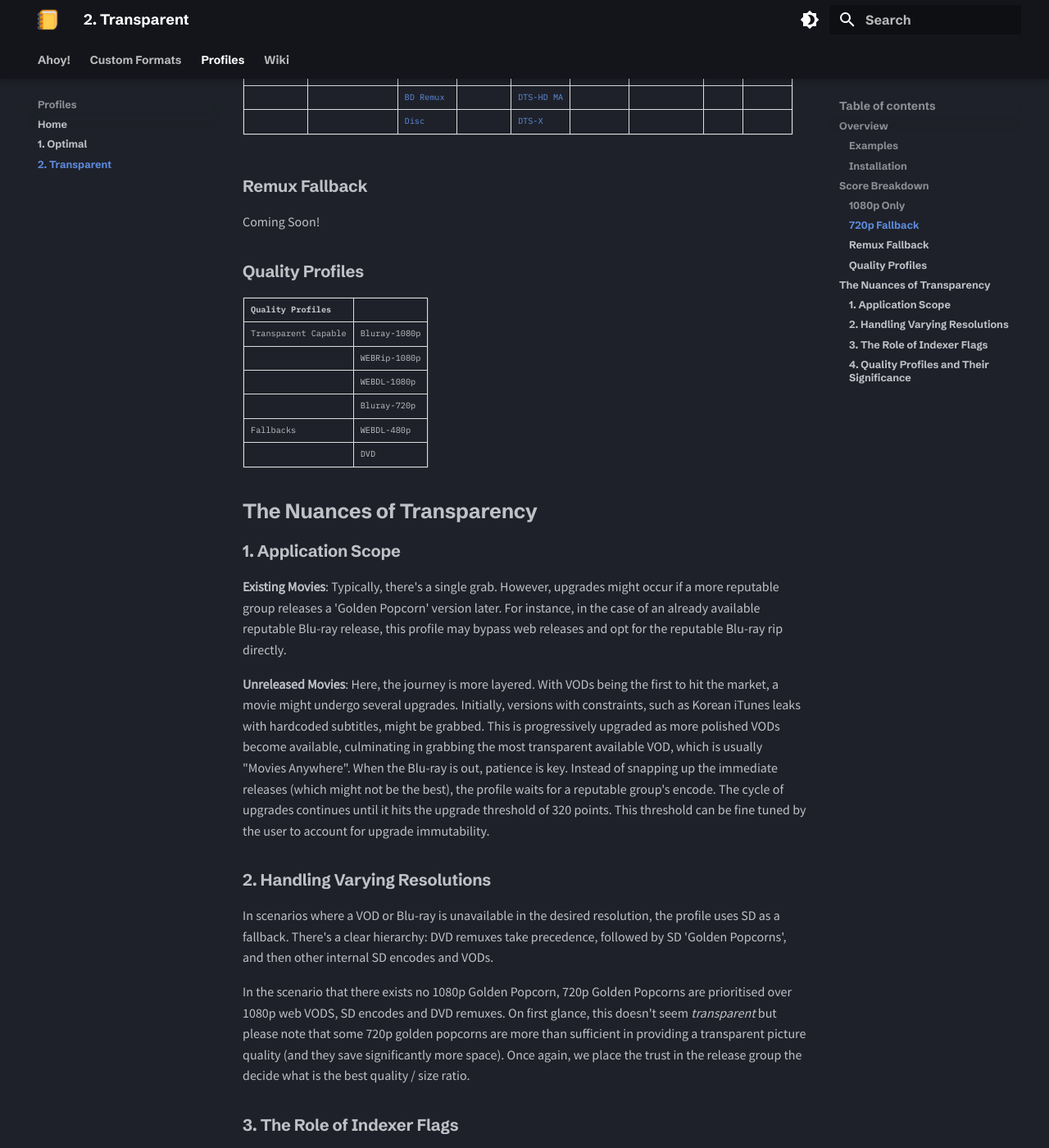
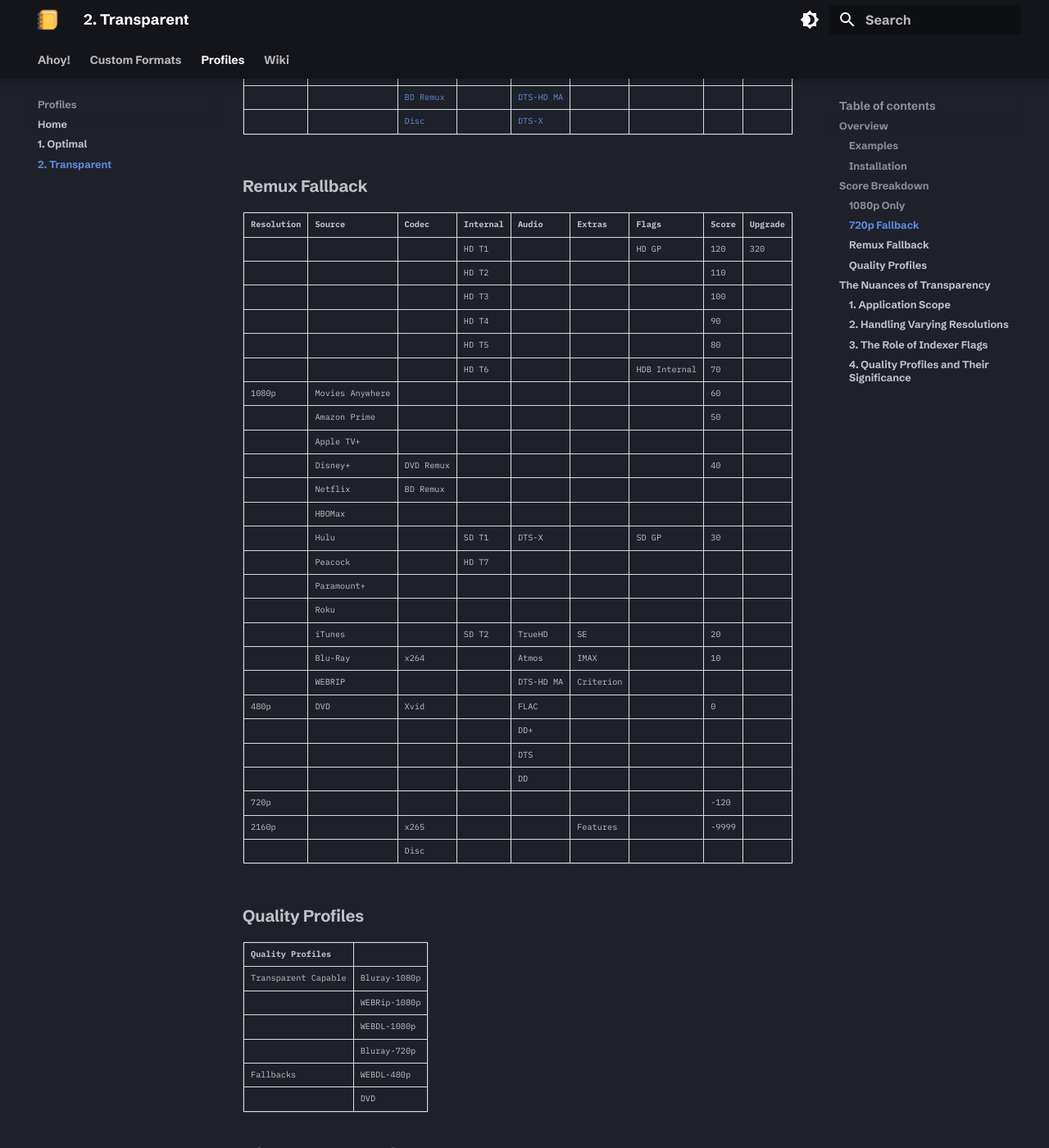
Before and after one commit to santiagosayshey/website, an MkDocs documentation site: the page built from docs/Profiles/Transparent.md, in a window 1280 px wide and 1400 px high, scrolled down 2442 px. Shown: the whole window at 82% size. Built offline with MkDocs 1.6.1 and Material for MkDocs 9.7.7, drawn with Linux system fonts in a browser that asks for light colours.

Commit message:
added transparent remux fallback

```diff
--- a/docs/Profiles/Transparent.md
+++ b/docs/Profiles/Transparent.md
@@ -90,7 +90,34 @@ In addition to the previous fallbacks, this version allows grabbing 720p golden
 
 ### Remux Fallback
 
-Coming Soon!
+|Resolution|Source|Codec|Internal|Audio|Extras|Flags|Score|Upgrade|
+|---|---|---|---|---|---|---|---|---|
+||||HD T1|||HD GP|120|320|
+||||HD T2||||110|
+||||HD T3||||100|
+||||HD T4||||90|
+||||HD T5||||80|
+||||HD T6|||HDB Internal|70|
+|1080p|Movies Anywhere||||||60|
+||Amazon Prime||||||50|
+||Apple TV+||||||
+||Disney+|DVD Remux|||||40|
+||Netflix|BD Remux|||||
+||HBOMax||||||
+||Hulu||SD T1|DTS-X||SD GP|30|
+||Peacock||HD T7||||
+||Paramount+||||||
+||Roku||||||
+||iTunes||SD T2|TrueHD|SE||20|
+||Blu-Ray|x264||Atmos|IMAX||10|
+||WEBRIP|||DTS-HD MA|Criterion||
+|480p|DVD|Xvid||FLAC|||0|
+|||||DD+|||
+|||||DTS|||
+|||||DD|||
+|720p|||||||-120|
+|2160p||x265|||Features||-9999|
+|||Disc|||||
 
 ### Quality Profiles
 
```
Also changed, not shown: docs/Custom Formats/Release Groups.md (+9 -66 lines).
